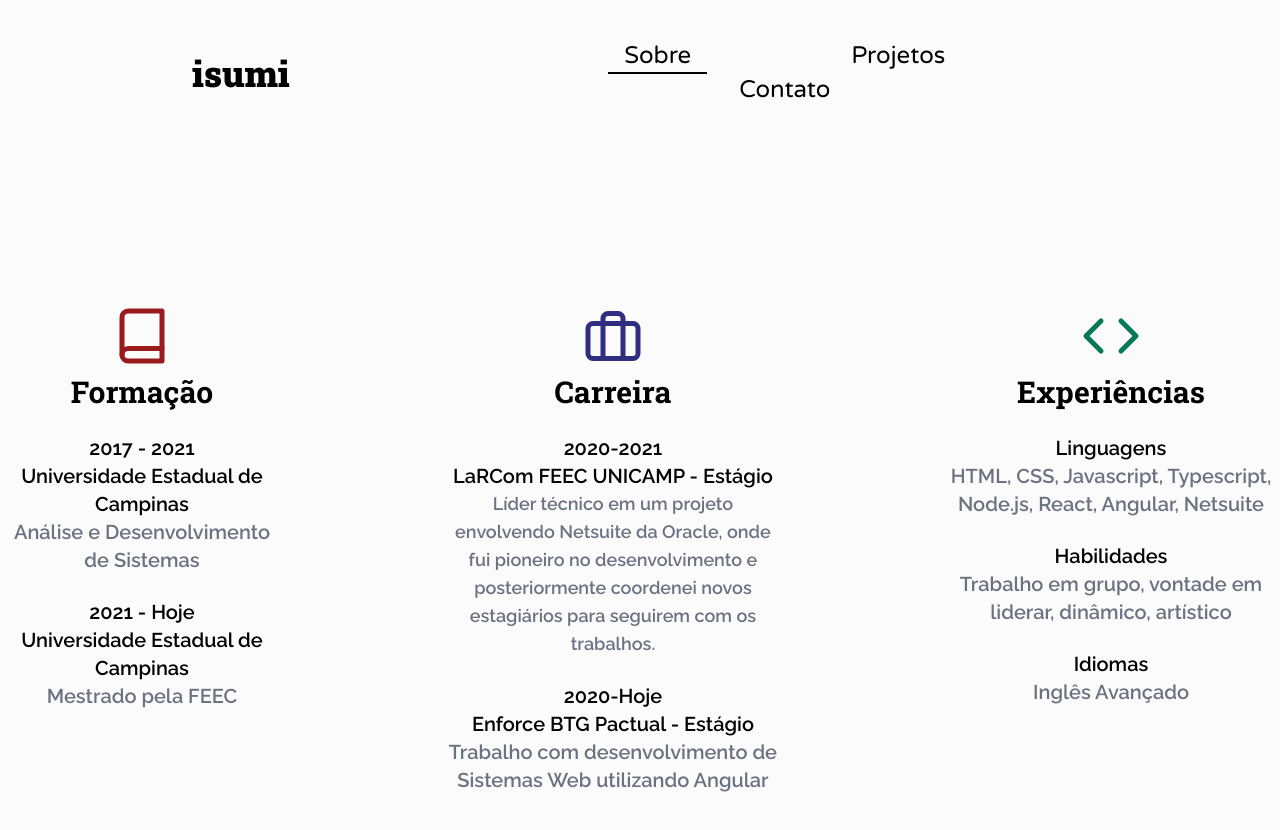
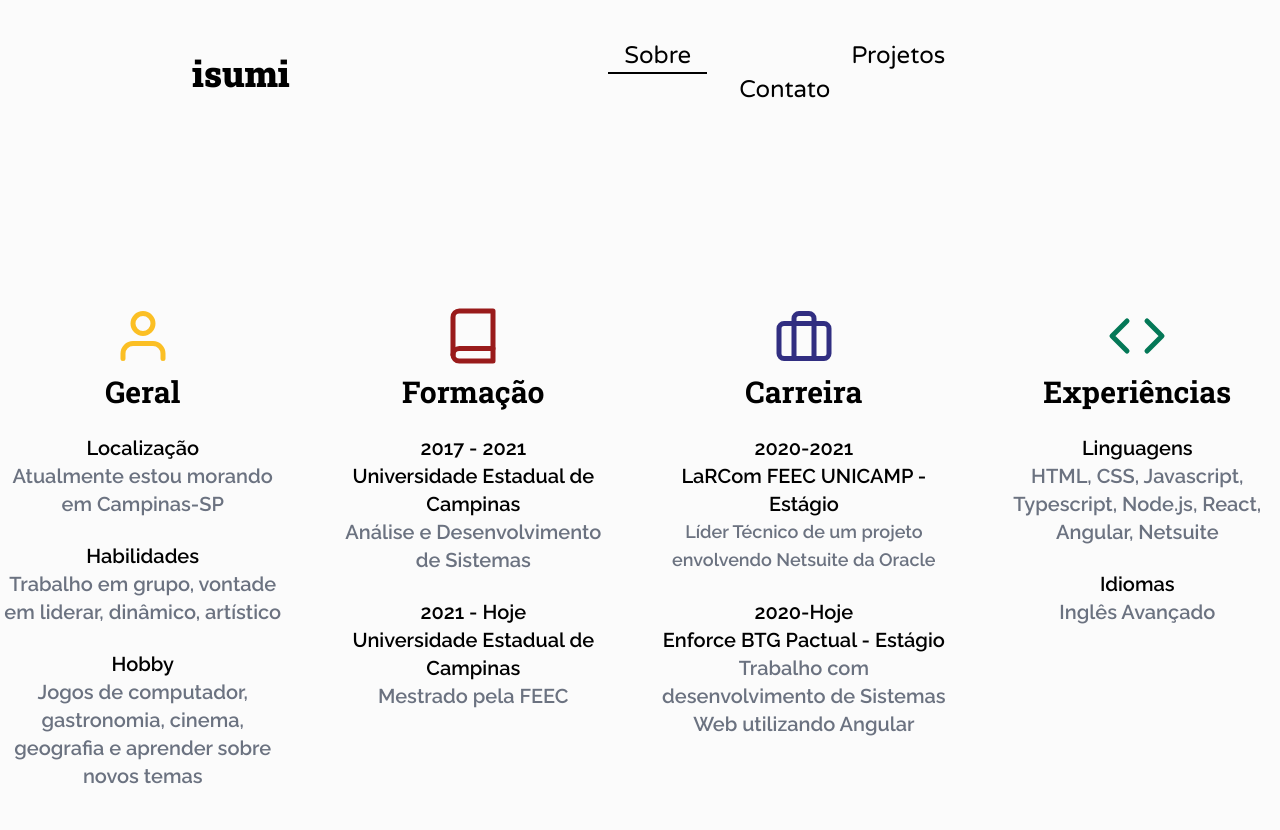
Before and after one commit to visumi/isumiweb, a React (Vite) app: page /sobre in a window 1280 px wide. Shown: the top 830 px of the page. Built offline with nearby package versions, Linux system fonts and the light colour scheme.

Commit message:
Progresso tela de Contato e fix geral na tela home e sobre

```diff
--- a/src/About.tsx
+++ b/src/About.tsx
@@ -1,67 +1,78 @@
 import React, { FC } from 'react';
-import { FiBook, FiBriefcase, FiCode } from 'react-icons/fi';
+import { FiBook, FiBriefcase, FiCode, FiUser } from 'react-icons/fi';
 
 const About: FC = () => (
   <div>
-    <div className="my-40 flex justify-center space-x-40">
+    <div className="my-40 flex justify-center space-x-12">
+      <div>
+        <FiUser className="text-6xl text-yellow-400 mx-auto" />
+        <p className="font-serif font-bold text-black text-3xl mt-2 mb-6 text-center">Geral</p>
+        <p className="font-sans font-semibold text-black text-xl text-center mt-6">Localização</p>
+        <p className="font-sans font-semibold text-gray-500 text-xl max-w-sm text-center">
+          Atualmente estou morando em Campinas-SP
+        </p>
+        <p className="font-sans font-semibold text-black text-xl text-center mt-6">Habilidades</p>
+        <p className="font-sans font-semibold text-gray-500 text-xl max-w-sm text-center">
+          Trabalho em grupo, vontade em liderar, dinâmico, artístico
+        </p>
+        <p className="font-sans font-semibold text-black text-xl text-center mt-6">Hobby</p>
+        <p className="font-sans font-semibold text-gray-500 text-xl max-w-sm text-center">
+          Jogos de computador, gastronomia, cinema, geografia e aprender sobre novos temas
+        </p>
+      </div>
       <div>
         <FiBook className="text-6xl text-red-800 mx-auto" />
         <p className="font-serif font-bold text-black text-3xl mt-2 mb-6 text-center">Formação</p>
-        <p className="font-sans font-semibold text-black text-xl max-w-md text-center">
+        <p className="font-sans font-semibold text-black text-xl text-center">
           2017 - 2021
         </p>
-        <p className="font-sans font-semibold text-black text-xl max-w-md text-center">
+        <p className="font-sans font-semibold text-black text-xl max-w-sm text-center">
           Universidade Estadual de Campinas
         </p>
-        <p className="font-sans font-semibold text-gray-500 text-xl max-w-md text-center">
+        <p className="font-sans font-semibold text-gray-500 text-xl max-w-sm text-center">
           Análise e Desenvolvimento de Sistemas
         </p>
-        <p className="font-sans font-semibold text-black text-xl max-w-md text-center mt-6">
+        <p className="font-sans font-semibold text-black text-xl text-center mt-6">
           2021 - Hoje
         </p>
-        <p className="font-sans font-semibold text-black text-xl max-w-md text-center">
+        <p className="font-sans font-semibold text-black text-xl max-w-sm text-center">
           Universidade Estadual de Campinas
         </p>
-        <p className="font-sans font-semibold text-gray-500 text-xl max-w-md text-center">
+        <p className="font-sans font-semibold text-gray-500 text-xl max-w-sm text-center">
           Mestrado pela FEEC
         </p>
       </div>
       <div>
         <FiBriefcase className="text-6xl text-indigo-900 mx-auto" />
         <p className="font-serif font-bold text-black text-3xl mt-2 mb-6 text-center">Carreira</p>
-        <p className="font-sans font-semibold text-black text-xl max-w-md text-center">
+        <p className="font-sans font-semibold text-black text-xl text-center">
           2020-2021
         </p>
-        <p className="font-sans font-semibold text-black text-xl max-w-md text-center">
+        <p className="font-sans font-semibold text-black text-xl max-w-sm text-center">
           LaRCom FEEC UNICAMP - Estágio
         </p>
-        <p className="font-sans font-semibold text-gray-500 text-lg max-w-md text-center">
-          Líder técnico em um projeto envolvendo Netsuite da Oracle, onde fui pioneiro no desenvolvimento e
-          posteriormente coordenei novos estagiários para seguirem com os trabalhos.
+        <p className="font-sans font-semibold text-gray-500 text-lg max-w-sm text-center">
+          Líder Técnico de um projeto envolvendo Netsuite da Oracle
         </p>
-        <p className="font-sans font-semibold text-black text-xl max-w-md text-center mt-6">
+        <p className="font-sans font-semibold text-black text-xl text-center mt-6">
           2020-Hoje
         </p>
-        <p className="font-sans font-semibold text-black text-xl max-w-md text-center">
+        <p className="font-sans font-semibold text-black text-xl max-w-sm text-center">
           Enforce BTG Pactual - Estágio
         </p>
-        <p className="font-sans font-semibold text-gray-500 text-xl max-w-md text-center">
+        <p className="font-sans font-semibold text-gray-500 text-xl max-w-sm text-center">
           Trabalho com desenvolvimento de Sistemas Web utilizando Angular
         </p>
       </div>
       <div>
         <FiCode className="text-6xl text-green-700 mx-auto" />
         <p className="font-serif font-bold text-black text-3xl mt-2 mb-6 text-center">Experiências</p>
-        <p className="font-sans font-semibold text-black text-xl max-w-md text-center">Linguagens</p>
-        <p className="font-sans font-semibold text-gray-500 text-xl max-w-md text-center">
+        <p className="font-sans font-semibold text-black text-xl max-w-sm text-center">Linguagens</p>
+        <p className="font-sans font-semibold text-gray-500 text-xl max-w-sm text-center">
           HTML, CSS, Javascript, Typescript, Node.js, React, Angular, Netsuite
         </p>
-        <p className="font-sans font-semibold text-black text-xl max-w-md text-center mt-6">Habilidades</p>
-        <p className="font-sans font-semibold text-gray-500 text-xl max-w-md text-center">
-          Trabalho em grupo, vontade em liderar, dinâmico, artístico
-        </p>
-        <p className="font-sans font-semibold text-black text-xl max-w-md text-center mt-6">Idiomas</p>
-        <p className="font-sans font-semibold text-gray-500 text-xl max-w-md text-center">
+        <p className="font-sans font-semibold text-black text-xl text-center mt-6">Idiomas</p>
+        <p className="font-sans font-semibold text-gray-500 text-xl max-w-sm text-center">
           Inglês Avançado
         </p>
       </div>
--- a/src/App.tsx
+++ b/src/App.tsx
@@ -4,6 +4,7 @@ import About from './About';
 import NotFound from './NotFound';
 import Header from './Header';
 import Home from './Home';
+import Contact from './Contact';
 
 const App = () => (
   <Router>
@@ -12,6 +13,9 @@ const App = () => (
       <Switch>
         <Route path="/sobre">
           <About />
+        </Route>
+        <Route path="/contato">
+          <Contact />
         </Route>
         <Route path="/" exact>
           <Home />
--- /dev/null
+++ b/src/Contact.tsx
@@ -0,0 +1,51 @@
+import React, { FC } from 'react';
+import { FiAtSign, FiGithub, FiInstagram, FiLinkedin } from 'react-icons/fi';
+
+const Contact: FC = () => (
+  <div>
+    <div className="my-48 mx-48">
+      <div className="flex flex-row">
+        <a href="mailto: pancake.tf2@gmail.com">
+          <FiAtSign className="hover:transition duration-150 ease-in-out
+            transform hover:scale-125 hover:text-aqua-dark text-4xl"
+          />
+        </a>
+        <p className="font-serif font-semibold text-black text-3xl pl-8">
+          pancake.tf2@gmail.com
+        </p>
+      </div>
+      <div className="flex flex-row pt-14">
+        <a href="https://www.linkedin.com/in/vinicius-isumi-9b5831197/" rel="noreferrer" target="_blank">
+          <FiLinkedin className="hover:transition duration-150 ease-in-out
+            transform hover:scale-125 hover:text-[#006699] text-4xl"
+          />
+        </a>
+        <p className="font-serif font-semibold text-black text-3xl pl-8">
+          Vinicius Isumi
+        </p>
+      </div>
+      <div className="flex flex-row pt-14">
+        <a href="https://www.instagram.com/isumihm/" rel="noreferrer" target="_blank">
+          <FiInstagram className="hover:transition duration-150 ease-in-out
+            transform hover:scale-125 hover:text-[#C1558B] text-4xl"
+          />
+        </a>
+        <p className="font-serif font-semibold text-black text-3xl pl-8">
+          isumihm
+        </p>
+      </div>
+      <div className="flex flex-row pt-14">
+        <a href="https://github.com/visumi" rel="noreferrer" target="_blank">
+          <FiGithub className="hover:transition duration-150 ease-in-out
+            transform hover:scale-125 text-4xl"
+          />
+        </a>
+        <p className="font-serif font-semibold text-black text-3xl pl-8">
+          visumi
+        </p>
+      </div>
+    </div>
+  </div>
+);
+
+export default Contact;
--- a/src/Home.tsx
+++ b/src/Home.tsx
@@ -1,5 +1,5 @@
 import React, { FC } from 'react';
-import { FiGithub, FiInstagram, FiLinkedin } from 'react-icons/fi';
+import { FiAtSign, FiGithub, FiInstagram, FiLinkedin } from 'react-icons/fi';
 import images from './images';
 
 const Home: FC = () => (
@@ -12,6 +12,11 @@ const Home: FC = () => (
           Formado em Análise de Sistemas pela UNICAMP, atualmente cursando Mestrado e trabalhando com Angular.
         </p>
         <div className="flex justify-center space-x-14 pt-4 text-3xl">
+          <a href="mailto: pancake.tf2@gmail.com">
+            <FiAtSign className="hover:transition duration-150 ease-in-out
+            transform hover:scale-125 hover:text-aqua-dark"
+            />
+          </a>
           <a href="https://github.com/visumi" rel="noreferrer" target="_blank">
             <FiGithub className="hover:transition duration-150 ease-in-out
             transform hover:scale-125"
--- a/src/header.tsx
+++ b/src/header.tsx
@@ -24,6 +24,7 @@ const Header: FC = () => (
         className="inline-block font-display text-2xl mx-16 sm:py-0 py-1 px-4
         hover:transition duration-150 ease-in-out
         transform hover:scale-125"
+        activeClassName="border-b-2 border-black hover:scale-100"
         to="/projetos"
       >
         Projetos
@@ -32,6 +33,7 @@ const Header: FC = () => (
         className="inline-block font-display text-2xl mx-16 sm:py-0 py-1 px-4
         hover:transition duration-150 ease-in-out motion-safe
         transform hover:scale-125"
+        activeClassName="border-b-2 border-black hover:scale-100"
         to="/contato"
       >
         Contato
```
